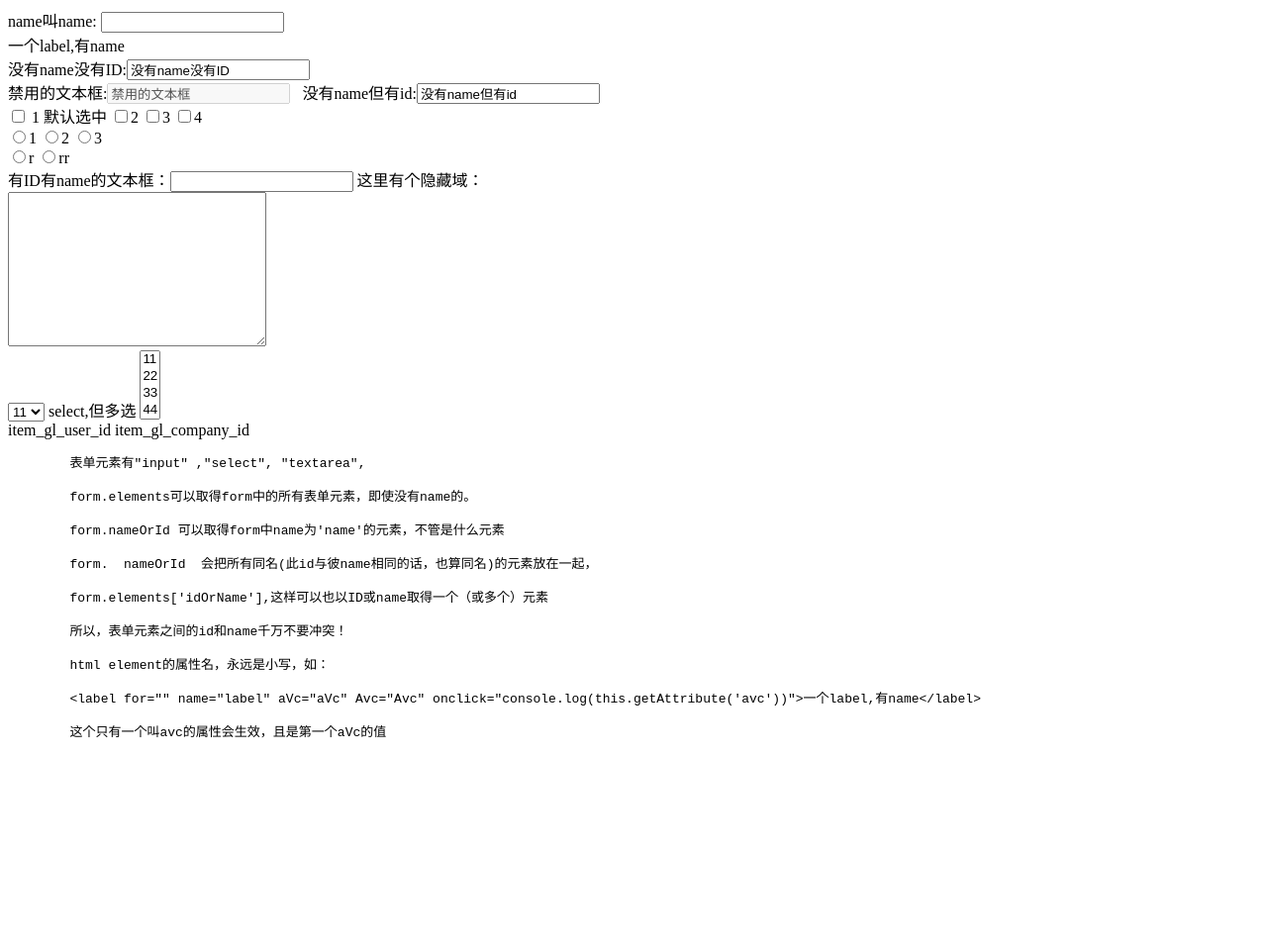
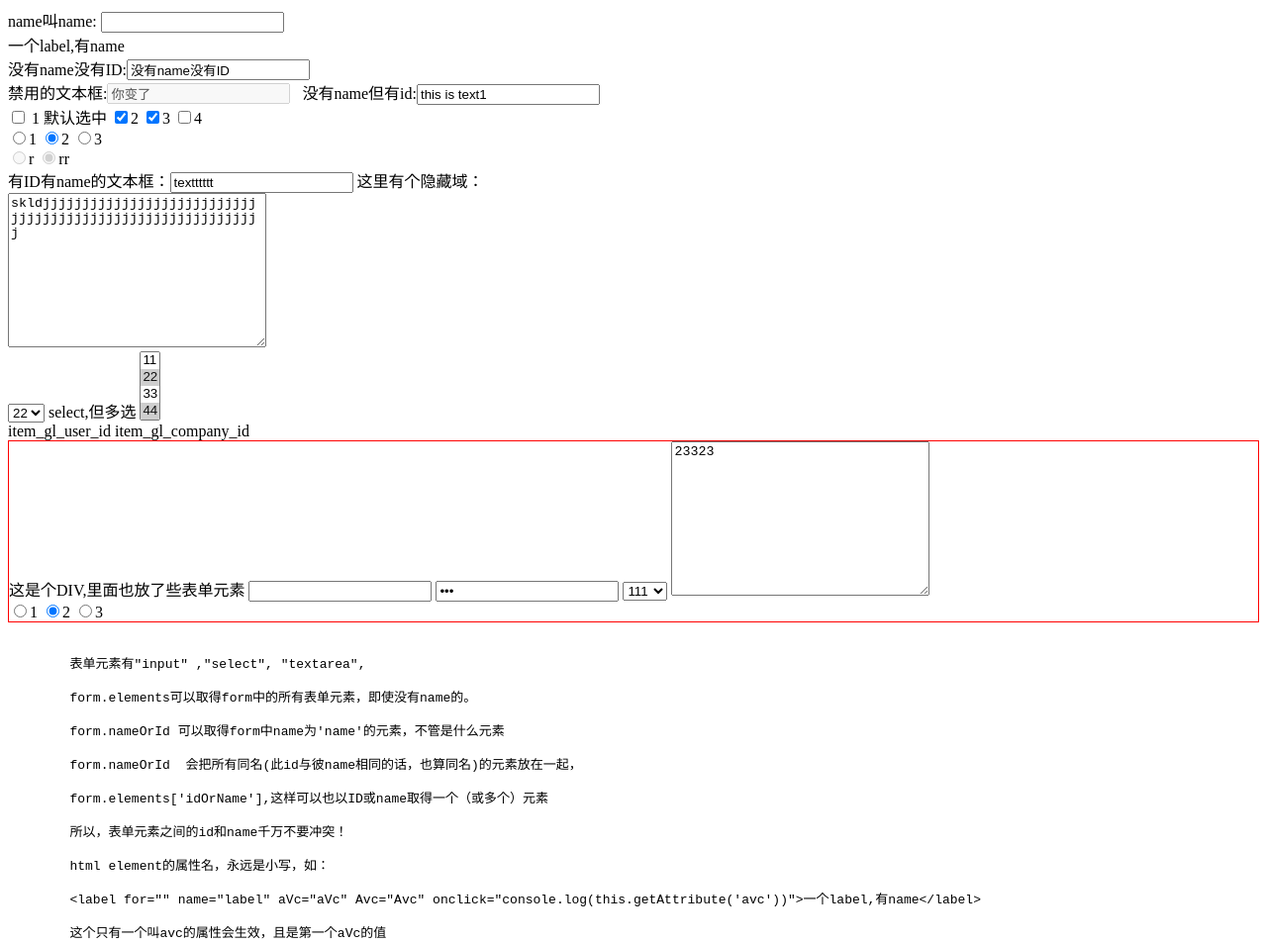
Before and after one commit to wslx520/lixlib, a plain HTML site: page FormSet/FormSet.html in a window 1280 px wide. Shown: the whole page at 99% size. Before the commit the page ends 800 px from the top, so only its background shows below. Drawn offline with Linux system fonts and the light colour scheme.

Commit message:
FormSet加入新功能:
加入新功能

```diff
--- a/FormSet/FormSet.html
+++ b/FormSet/FormSet.html
@@ -37,10 +37,36 @@ var setElement = function  (elem,vv) {
 	}
 }
 var FormSet = function  () {
+	var slice = [].slice;
 	function setForm (form) {
+		var _isform = form.tagName === 'FORM';
 		this.form = form;
-		this.elements = form.elements;
+		this.elements = _isform ? form.elements : function  () {
+			var res = [],tags = ['input','select','textarea'];
+			for(var i=tags.length;i--;) {
+				var elems = form.getElementsByTagName(tags[i]);
+				try {
+					res = res.concat(slice.call(elems));
+				}catch(e) {
+					for(var e=elems.length;e--;res.push(elems[e]));
+					// res = res.concat()
+				}
+			}
+			for(var i=res.length;i--;) {
+				var rr = res[i]
+				if(rr.id) {
+					res[rr.id] = rr;
+				}
+				if(rr.name) {
+					if(res[rr.name]) res[rr.name].push(rr);
+					else res[rr.name] = [rr];
+				}
+			}
+			console.log( res);
+			return res;
+		}();
 	}
+
 	function getElemValue (elem,valid) {
 		// console.log(!elem.disabled && elem.checked || (elem.type !== 'radio' && elem.type!=="checkbox"),elem);
 		// console.log(!valid || !elem.disabled && (elem.checked || (elem.type !== 'radio' && elem.type!=="checkbox")) ,elem.value);
@@ -69,7 +95,8 @@ var FormSet = function  () {
 		},
 		set: function  (names,value) {
 			//names is required. but it's could be a string or an object,when it's a object, value will be null
-			if(names+'' === names) {
+			// when names is an object,it's each key is a name, and it's each name's value just name's value
+			if('string' === typeof names) {
 				var temp = {};
 				temp[names] = value;
 				names = temp;
@@ -77,11 +104,13 @@ var FormSet = function  () {
 			for(var name in names) {
 				var
 				value = names[name],
-				valueisobj = Object.prototype.toString.call(value) === '[object Object]',
+				valueisobj = (value != undefined) && Object.prototype.toString.call(value) === '[object Object]',vv;
+
 				vv = valueisobj ? value.value : value;
+				if(vv == null) vv = '';
 				this.each(function  (elem,ename,tagName,type) {
 					if(ename == name || elem.id == name) {
-				// console.log(vv)
+						// console.log(vv)
 						var vObj = null;
 						if(valueisobj) {
 							if(value.disabled != null) elem.disabled = value.disabled;
@@ -91,9 +120,9 @@ var FormSet = function  () {
 							|| tagName == 'TEXTAREA') {
 							elem.value = vv;
 						} else if(type === 'radio'){
-							vv == elem.value && elem.checked = true;
+							if(vv == elem.value) elem.checked = true;
 						} else {
-							var vvv = vv.splice ? vv : [vv];
+							var vvv = (vv!= null && vv.splice) ? vv : [vv];
 							if(vObj === null) {
 								vObj = {};
 								for(var v = vvv.length;v--;) {
@@ -216,6 +245,22 @@ var FormSet = function  () {
 </form>
 item_gl_user_id
 item_gl_company_id
+<div style="border: 1px solid #f00;" id="divform">
+	这是个DIV,里面也放了些表单元素
+	<input type="hidden" name="aaa" value="1" />
+	<input type="text" name="ttt" id="" value="ttt" />
+	<input type="password" name="pwd" id="" value="pwd" />
+	<select name="sel" id="">
+		<option value="1">111</option>
+		<option value="2">222</option>
+	</select>
+	<textarea name="ta" id="" cols="30" rows="10">23323</textarea>
+ 	<br />
+ 	<input type="radio" name="radio" id="" value="1" />1
+ 	<input type="radio" name="radio" id="" value="2" />2
+ 	<input type="radio" name="radio" id="" value="3" />3
+ 	<br />
+</div>
 <br />
 <pre>
 	表单元素有"input" ,"select", "textarea",
@@ -224,7 +269,7 @@ item_gl_company_id
 
 	form.nameOrId 可以取得form中name为'name'的元素，不管是什么元素
 
-	form.  nameOrId  会把所有同名(此id与彼name相同的话，也算同名)的元素放在一起，
+	form.nameOrId  会把所有同名(此id与彼name相同的话，也算同名)的元素放在一起，
 
 	form.elements['idOrName'],这样可以也以ID或name取得一个（或多个）元素
 
@@ -281,5 +326,8 @@ console.log(fs.get('text1',true))
 // }
 // alert(ddd)
 // console.log(fs.serialise())
+
+var ds = new FormSet(document.getElementById('divform'));
+ds.set({'ttt':null,'radio':'2'})
  </script>
 </html>
```
Also changed, not shown: FormSet/README.md.
